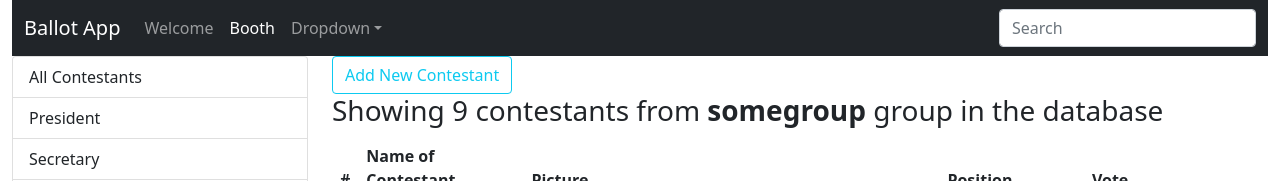
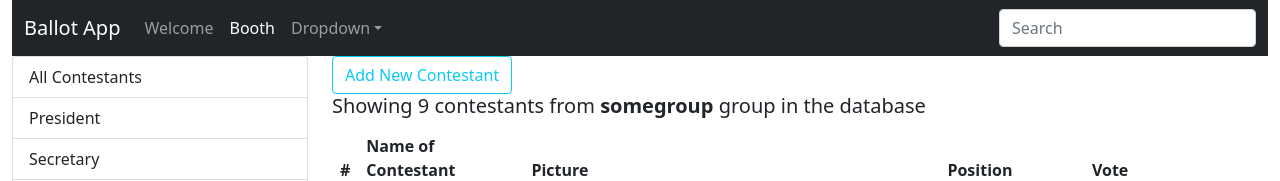
Before and after one commit to Xloanx/ballot, a React (Create React App) app: page /booth in a window 1280 px wide. Shown: the top 181 px of the page. Built offline with nearby package versions, Linux system fonts and the light colour scheme.

Commit message:
Conditional rendering in booth

```diff
--- a/src/components/booth.jsx
+++ b/src/components/booth.jsx
@@ -18,19 +18,24 @@ class Booth extends Component {
      }
 
     render() {
+        const { contestants, positions } = this.state
+        const {length:contestantsCount} = this.state.contestants;
+        if (contestantsCount === 0){
+            return <h5>Showing no contestants from the database</h5>
+        }
         return (
             <React.Fragment>
             <div class="row align-items-start">
                 <div class="col-3">
                 <div class="list-group">
-                    {this.state.positions.map(position =>
+                    {positions.map(position =>
                         <a href="#" class="list-group-item list-group-item-action">{position.name}</a>
                     )}
                 </div>
                 </div>
                 <div class="col">
                 <button type="button" class="btn btn-outline-info">Add New Contestant</button>
-                <h3>Showing {this.state.contestants.length} contestants from <strong>somegroup</strong> group in the database</h3>
+                <h5>Showing {contestantsCount} contestants from <strong>somegroup</strong> group in the database</h5>
                 <table className="table table-striped table-hover">
                     <thead>
                         <tr>
@@ -43,7 +48,7 @@ class Booth extends Component {
                         </tr>
                     </thead>
                     <tbody>
-                        {this.state.contestants.map((contestant, index) =>
+                        {contestants.map((contestant, index) =>
                             <tr key={contestant._id}>
                                 <td>{index+1}</td>
                                 <td>{contestant.name}</td>
```
